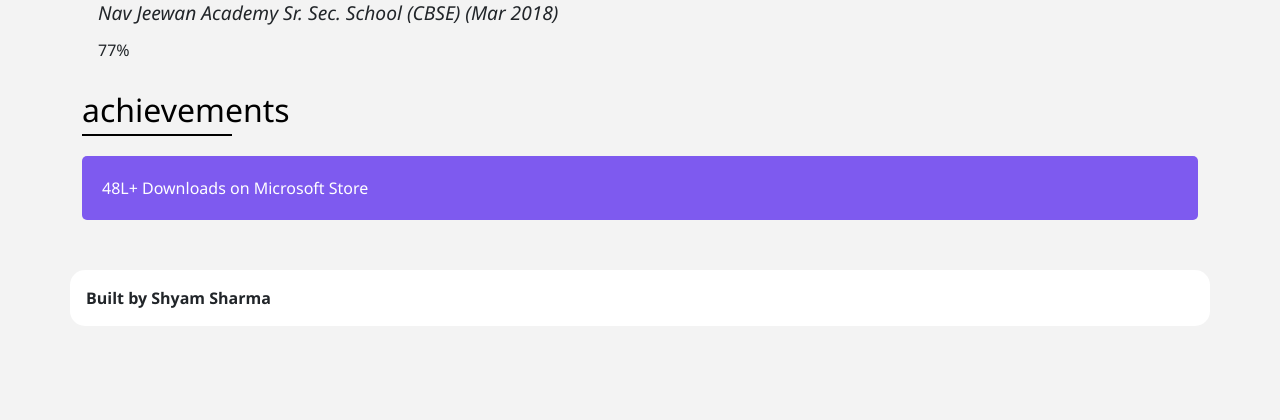
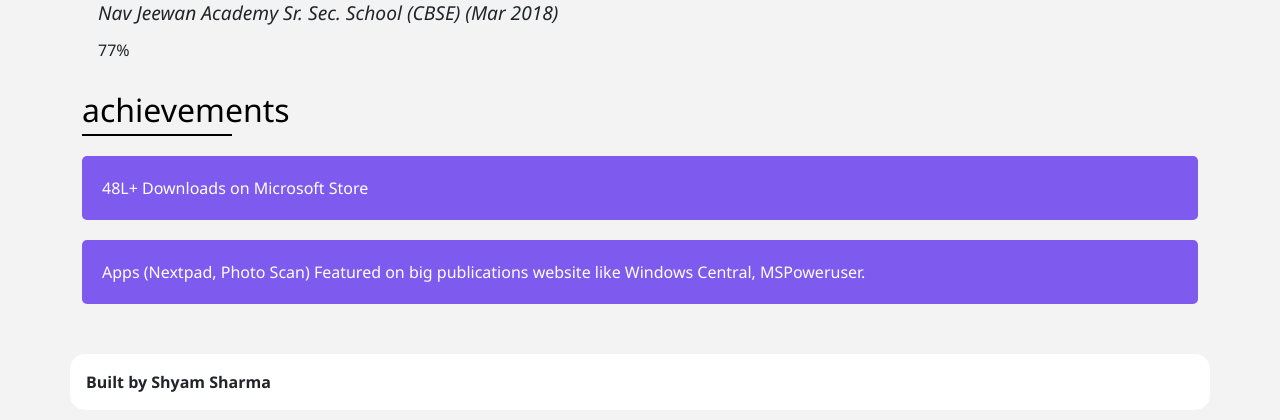
Before and after one commit to shyamshr93/shyamshr93.github.io, a PHP site: page / in a window 1280 px wide. Shown: the part 3116-3536 px from the top of the page. Before the commit the page ends 3452 px from the top, so only its background shows below. Run offline with PHP 8.4, Linux system fonts and the light colour scheme.

Commit message:
added favicon, updated achievements

```diff
--- a/css/main.css
+++ b/css/main.css
@@ -222,6 +222,7 @@ body {
 .app-sub-header {
     color: #ffffff9d;
     font-weight: 500;
+    padding: 0px 20px;
 }
 
 .header-desc {
@@ -236,6 +237,7 @@ body {
     color: var(--text-color);
     text-align: end;
     font-size: 1.2em;
+    text-decoration: none;
     margin-top: 10px;
 }
 
--- a/index.html
+++ b/index.html
@@ -4,9 +4,15 @@
 <head>
     <meta charset="utf-8">
     <meta http-equiv="X-UA-Compatible" content="IE=edge">
-    <title>Shyam Sharma - Full Stack App Developer</title>
-    <meta name="description" content="">
+    <title>Shyam Sharma - Portfolio</title>
+    <meta name="description" content="Portfolio">
     <meta name="viewport" content="width=device-width, initial-scale=1">
+    <meta name="robots" content="index, follow" />
+
+
+    <link href="assets/favicon.ico" rel="icon">
+    <link href="assets/apple-touch-icon.png" rel="apple-touch-icon">
+
     <link href="https://cdn.jsdelivr.net/npm/bootstrap@5.3.3/dist/css/bootstrap.min.css" rel="stylesheet"
         integrity="sha384-QWTKZyjpPEjISv5WaRU9OFeRpok6YctnYmDr5pNlyT2bRjXh0JMhjY6hW+ALEwIH" crossorigin="anonymous">
 
@@ -70,7 +76,7 @@
 
         <div class="container-fluid" id="projects">
             <div class="text-header">projects</div>
-            <a class="a-define-studio my-3" href="https://www.definestudio.in/">define studio</a>
+            <a class="a-define-studio my-3" href="https://www.definestudio.in/" target="_blank">define studio</a>
             <div class="container">
                 <div class="text-sub-header">
                     <img src="./Assets/icons/windows.png" height="40" alt="windows" />
@@ -82,7 +88,7 @@
                         <a class="app-sub-div text-center" target="_blank"
                             href="https://apps.microsoft.com/detail/9nh759pmh26m?hl=en-US&gl=US">
                             <div class="app-header">melosik</div>
-                            <div class="app-sub-header">Music Player</div>
+                            <div class="app-sub-header">Melosik is a beautiful, Modern and easy to use music player made for Windows.</div>
                             <img src="./Assets/icons/csharp.png" class="mt-2" style="opacity: 0.8;" height="35"
                                 alt="csharp" />
                         </a>
@@ -92,7 +98,7 @@
                         <a class="app-sub-div text-center" target="_blank"
                             href="https://apps.microsoft.com/detail/9pfxdzf5hkfv?hl=en-US&gl=US">
                             <div class="app-header">ark view</div>
-                            <div class="app-sub-header">RSS Reader</div>
+                            <div class="app-sub-header">A RSS Reader made for Windows</div>
                             <img src="./Assets/icons/csharp.png" class="mt-2" style="opacity: 0.8;" height="35"
                                 alt="csharp" />
                         </a>
@@ -102,7 +108,7 @@
                         <a class="app-sub-div text-center" target="_blank"
                             href="https://apps.microsoft.com/detail/9nblggh4s87w?hl=en-US&gl=US">
                             <div class="app-header">photo scan</div>
-                            <div class="app-sub-header">OCR and QR Code</div>
+                            <div class="app-sub-header">A OCR and QR Code for Windows</div>
                             <img src="./Assets/icons/csharp.png" class="mt-2" style="opacity: 0.8;" height="35"
                                 alt="csharp" />
                         </a>
@@ -112,13 +118,13 @@
                         <a class="app-sub-div text-center" target="_blank"
                             href="https://apps.microsoft.com/detail/9nblggh4nrcq?hl=en-US&gl=US">
                             <div class="app-header">nextpad</div>
-                            <div class="app-sub-header">Notepad</div>
+                            <div class="app-sub-header">Nextpad is Fast, Beautiful and lightweight Notepad app designed for Windows</div>
                             <img src="./Assets/icons/csharp.png" class="mt-2" style="opacity: 0.8;" height="35"
                                 alt="csharp" />
                         </a>
                     </div>
                 </div>
-                <a class="see-more">see more</a>
+                <a class="see-more" href="https://apps.microsoft.com/search/publisher?name=Define+Studio&hl=en-us&gl=US" target="_blank">see more (11)</a>
             </div>
             <div class="container mt-4">
                 <div class="text-sub-header">
@@ -129,7 +135,7 @@
                     <div style="background-image: url(./Assets/apps/eva.png); grid-row: 1;">
                         <a class="app-sub-div text-center" target="_blank" href="https://projecteva.onrender.com/">
                             <div class="app-header">eva</div>
-                            <div class="app-sub-header">web app</div>
+                            <div class="app-sub-header">Web App to watch videos together with your friends</div>
                             <img src="./Assets/icons/nodejs.png" class="mt-2" style="opacity: 0.8;" height="45"
                                 alt="nodejs" />
                         </a>
@@ -137,7 +143,7 @@
                     <div style="background-image: url(./Assets/apps/gitrel.png); grid-row: 1;">
                         <a class="app-sub-div text-center" target="_blank" href="https://shyamshr93.github.io/gitrel/">
                             <div class="app-header">gitrel</div>
-                            <div class="app-sub-header">Track github release</div>
+                            <div class="app-sub-header">Easily track new versions release of your favorite GitHub Project</div>
                             <img src="./Assets/icons/js.png" class="mt-2" style="opacity: 0.8;" height="35"
                                 alt="JavaScript" />
                         </a>
@@ -145,7 +151,7 @@
                     <div style="background-image: url(./Assets/apps/nomtes.png);">
                         <a class="app-sub-div text-center" target="_blank" href="https://xbotics7.github.io/Nomtes/">
                             <div class="app-header">nomtes</div>
-                            <div class="app-sub-header">Track github release</div>
+                            <div class="app-sub-header">A clean and beautiful website which provides free quality notes and study materials for BCA students</div>
                             <img src="./Assets/icons/js.png" class="mt-2" style="opacity: 0.8;" height="35"
                                 alt="JavaScript" />
                         </a>
@@ -162,7 +168,7 @@
                         style="background-image: url('https://xbotics7.github.io/NomtesApp/assets/display_phone.png'); grid-row: 1;">
                         <a class="app-sub-div text-center" target="_blank" href="https://xbotics7.github.io/NomtesApp/">
                             <div class="app-header">nomtes app</div>
-                            <div class="app-sub-header">android app</div>
+                            <div class="app-sub-header">A beautiful and easy to use android app which provides free quality notes and study materials for BCA students</div>
                             <img src="./Assets/icons/java.png" class="mt-2" style="opacity: 0.8;" height="35"
                                 alt="Java" />
                         </a>
@@ -203,6 +209,9 @@
             <div class="achieve-div">
                 48L+ Downloads on Microsoft Store
             </div>
+            <div class="achieve-div">
+                Apps (Nextpad, Photo Scan) Featured on big publications website like Windows Central, MSPoweruser.
+            </div>
         </div>
         <footer class="p-3">
             <div class="footer-header">Built by Shyam Sharma</div>
```
Also changed, not shown: Assets/apple-touch-icon.png (added), Assets/favicon.ico (added).
